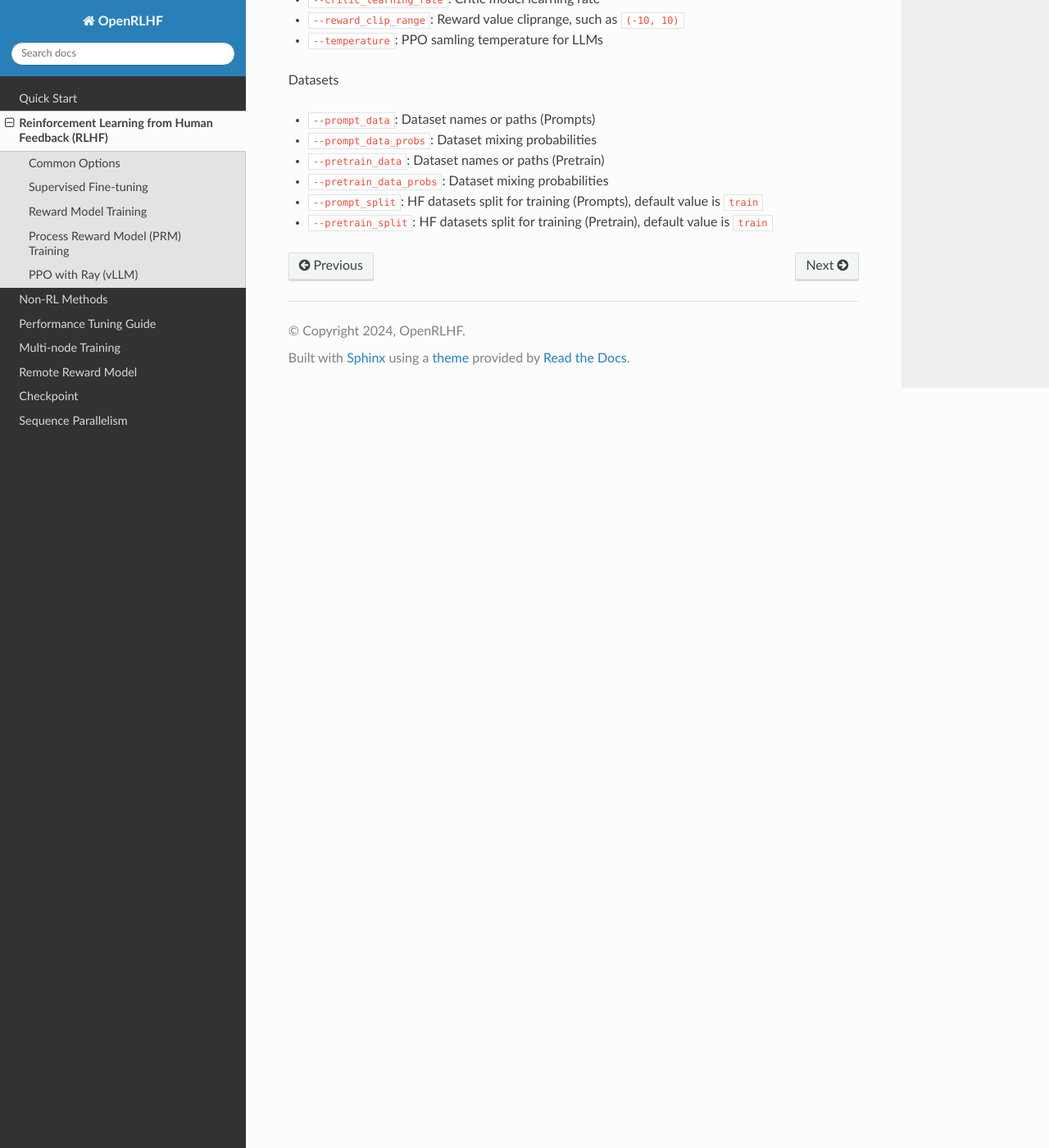
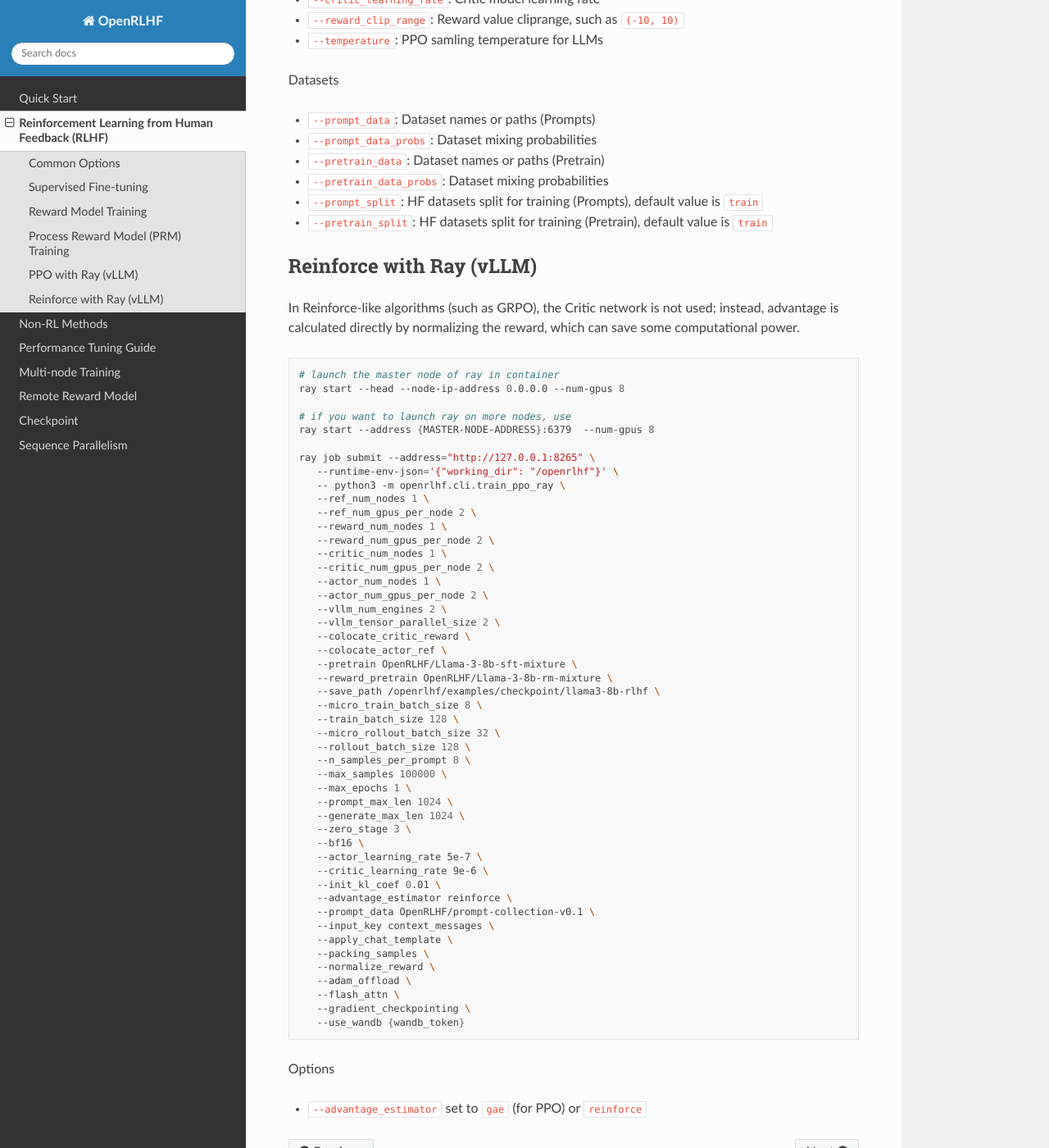
Before and after one commit to OpenRLHF/OpenRLHF-Docs, a Sphinx documentation site: the page built from docs/source/rl.rst, in a window 1280 px wide and 1400 px high, scrolled down 5617 px. Shown: the whole window at 82% size. Built offline with Sphinx 7.4.7 and the Read the Docs theme 3.1.0, drawn with Linux system fonts in a browser that asks for light colours.

Commit message:
update reinforce docs

```diff
--- a/docs/source/rl.rst
+++ b/docs/source/rl.rst
@@ -271,3 +271,64 @@ Datasets
 - ``--pretrain_data_probs``: Dataset mixing probabilities
 - ``--prompt_split``: HF datasets split for training (Prompts), default value is ``train``
 - ``--pretrain_split``: HF datasets split for training (Pretrain), default value is ``train``
+
+
+Reinforce with Ray (vLLM)
+------------
+
+In Reinforce-like algorithms (such as GRPO), the Critic network is not used; instead, advantage is calculated directly by normalizing the reward, which can save some computational power.
+
+.. code-block:: bash
+
+   # launch the master node of ray in container
+   ray start --head --node-ip-address 0.0.0.0 --num-gpus 8
+
+   # if you want to launch ray on more nodes, use
+   ray start --address {MASTER-NODE-ADDRESS}:6379  --num-gpus 8
+
+   ray job submit --address="http://127.0.0.1:8265" \
+      --runtime-env-json='{"working_dir": "/openrlhf"}' \
+      -- python3 -m openrlhf.cli.train_ppo_ray \
+      --ref_num_nodes 1 \
+      --ref_num_gpus_per_node 2 \
+      --reward_num_nodes 1 \
+      --reward_num_gpus_per_node 2 \
+      --critic_num_nodes 1 \
+      --critic_num_gpus_per_node 2 \
+      --actor_num_nodes 1 \
+      --actor_num_gpus_per_node 2 \
+      --vllm_num_engines 2 \
+      --vllm_tensor_parallel_size 2 \
+      --colocate_critic_reward \
+      --colocate_actor_ref \
+      --pretrain OpenRLHF/Llama-3-8b-sft-mixture \
+      --reward_pretrain OpenRLHF/Llama-3-8b-rm-mixture \
+      --save_path /openrlhf/examples/checkpoint/llama3-8b-rlhf \
+      --micro_train_batch_size 8 \
+      --train_batch_size 128 \
+      --micro_rollout_batch_size 32 \
+      --rollout_batch_size 128 \
+      --n_samples_per_prompt 8 \
+      --max_samples 100000 \
+      --max_epochs 1 \
+      --prompt_max_len 1024 \
+      --generate_max_len 1024 \
+      --zero_stage 3 \
+      --bf16 \
+      --actor_learning_rate 5e-7 \
+      --critic_learning_rate 9e-6 \
+      --init_kl_coef 0.01 \
+      --advantage_estimator reinforce \
+      --prompt_data OpenRLHF/prompt-collection-v0.1 \
+      --input_key context_messages \
+      --apply_chat_template \
+      --packing_samples \
+      --normalize_reward \
+      --adam_offload \
+      --flash_attn \
+      --gradient_checkpointing \
+      --use_wandb {wandb_token}
+
+Options
+
+- ``--advantage_estimator`` set to ``gae`` (for PPO) or ``reinforce``
```
